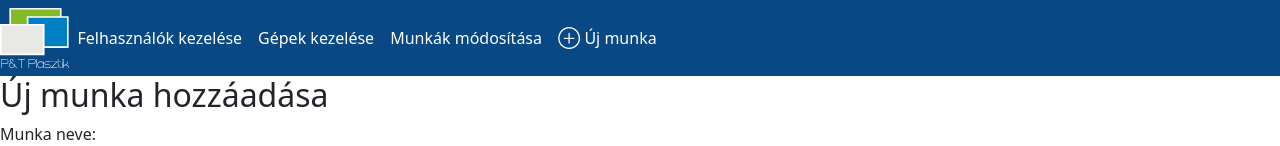
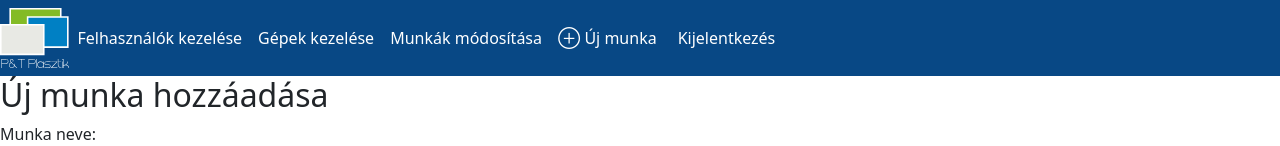
Before and after one commit to gergo0111/vizsgaremek, a React (Vite) app in the folder frontend/: page /uj-munka in a window 1280 px wide. Shown: the top 146 px of the page. Built offline with nearby package versions, Linux system fonts and the light colour scheme; no server answers.

Commit message:
logout alapok

```diff
--- a/frontend/src/components/Menusor.tsx
+++ b/frontend/src/components/Menusor.tsx
@@ -6,6 +6,11 @@ import 'bootstrap/dist/css/bootstrap.min.css';
 export function Menusor() {
 
        const navigate = useNavigate();
+
+       const handleLogout = () => {
+              localStorage.removeItem('user');
+              navigate('/');
+       };
 
        return (
     <>
@@ -54,6 +59,17 @@ export function Menusor() {
               </button>
             </li>
           </ul>
+
+          <div className="ml-auto d-flex align-items-center">
+            <button
+              className="btn btn-link"
+              onClick={handleLogout}
+              style={{ color: "white", textDecoration: 'none' }}
+              aria-label="Kijelentkezés"
+            >
+              Kijelentkezés
+            </button>
+          </div>
         </div>
       </nav>
     </>
```
